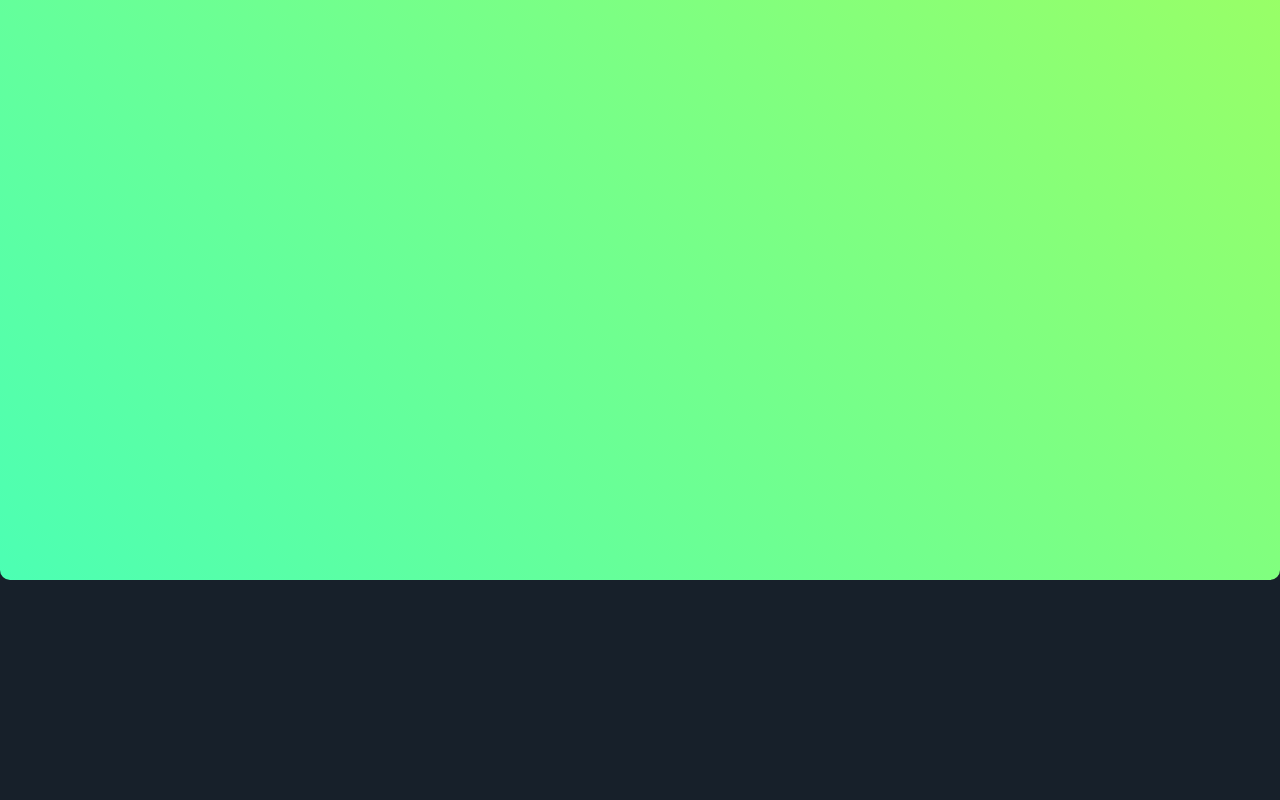
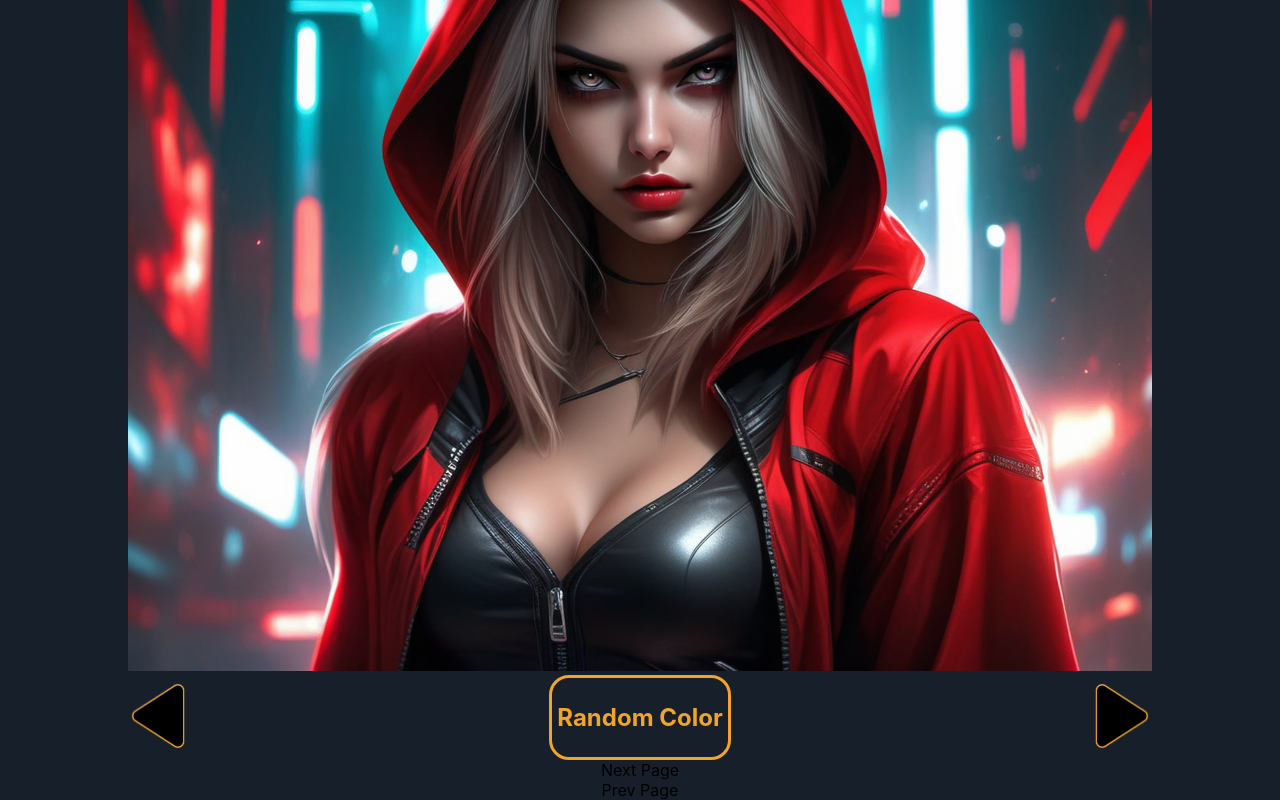
Before and after one commit to VladimirKraswov/react-base, a React (Create React App) app: page /page-two in a window 1280 px wide. Shown: the part 220-1020 px from the top of the page. Before the commit the page ends 800 px from the top, so only its background shows below. Built offline with nearby package versions, Linux system fonts and the light colour scheme.

Commit message:
Add useRef test

```diff
--- a/src/AppLazy.tsx
+++ b/src/AppLazy.tsx
@@ -1,26 +1,35 @@
-import React, { Suspense } from 'react';
+import React, { Suspense, useState } from 'react';
 
 import { BrowserRouter as Router, Route, Routes } from 'react-router-dom';
 
 import App from './App';
+import PageOne from './pages/PageOne';
+import PageTwo from './pages/PageTwo';
 
 
-const LazyPageOne = React.lazy(() => import('./pages/PageOne'))
-const LazyPageTwo = React.lazy(() => import('./pages/PageTwo'))
+// const LazyPageOne = React.lazy(() => import('./pages/PageOne'))
+// const LazyPageTwo = React.lazy(() => import('./pages/PageTwo'))
 
 function AppLazy() {
+  const [currentPage, setCurrentPage] = useState(0)
 
   return (
     <div style={styles.container}>
+      {currentPage === 0 && <App />}
+      {currentPage === 1 && <PageOne />}
+      {currentPage === 2 && <PageTwo />}
+      <button onClick={() => setCurrentPage((prev) => prev + 1)}>Next Page</button>
+      <button onClick={() => setCurrentPage((prev) => prev - 1)}>Prev Page</button>
+{/*
       <Router>
         <Suspense fallback={<div>Loading...</div>}>
           <Routes>
             <Route path="/" element={<App />} />
-            <Route path="/page-one" element={<LazyPageOne/>} />
-            <Route path="/page-two" element={<LazyPageTwo />} />
+            <Route path="/page-one" element={<PageOne/>} />
+            <Route path="/page-two" element={<PageTwo />} />
           </Routes>
         </Suspense>
-      </Router>
+      </Router> */}
     </div>
   );
 }
--- a/src/pages/PageOne.tsx
+++ b/src/pages/PageOne.tsx
@@ -1,4 +1,4 @@
-import React from 'react';
+import React, { useEffect, useRef } from 'react';
 
 import girlImageImports from '../assets';
 
@@ -9,10 +9,23 @@ const fibonacci = (num: number) => {
   return fibonacci(num - 1) + fibonacci(num - 2);
  };
 
- const fib = fibonacci(42);
+const fib = fibonacci(42);
 
+const value = { current: 0 }
 export const PageOne: React.FC = () => {
+  const valueRef = useRef(0);
 
+  console.log('PageOne: valuer = ', value.current);
+  console.log('PageOne: valuerRef = ', valueRef.current);
+
+  useEffect(() => {
+    console.log('PageOne: Mounted');
+    valueRef.current += 1;
+    value.current += 1;
+    return () => {
+      console.log('PageOne: Unmount');
+    }
+  }, [])
 
   return (
     <div style={styles.container}>
--- a/src/pages/PageTwo.tsx
+++ b/src/pages/PageTwo.tsx
@@ -3,7 +3,6 @@ import GradientAnimation from '../components/GradientAnimation';
 
 
 function PageTwo() {
-
 
   return (
     <div style={styles.container}>
```
